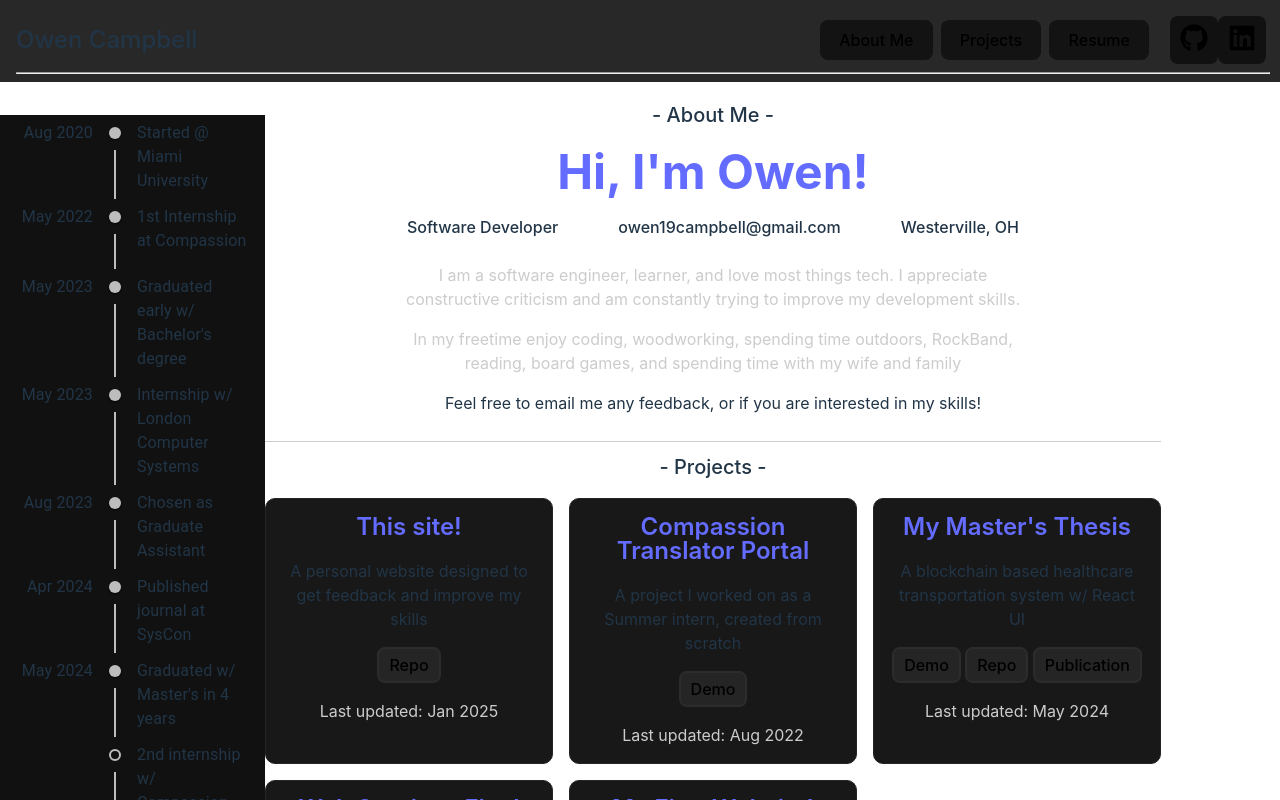
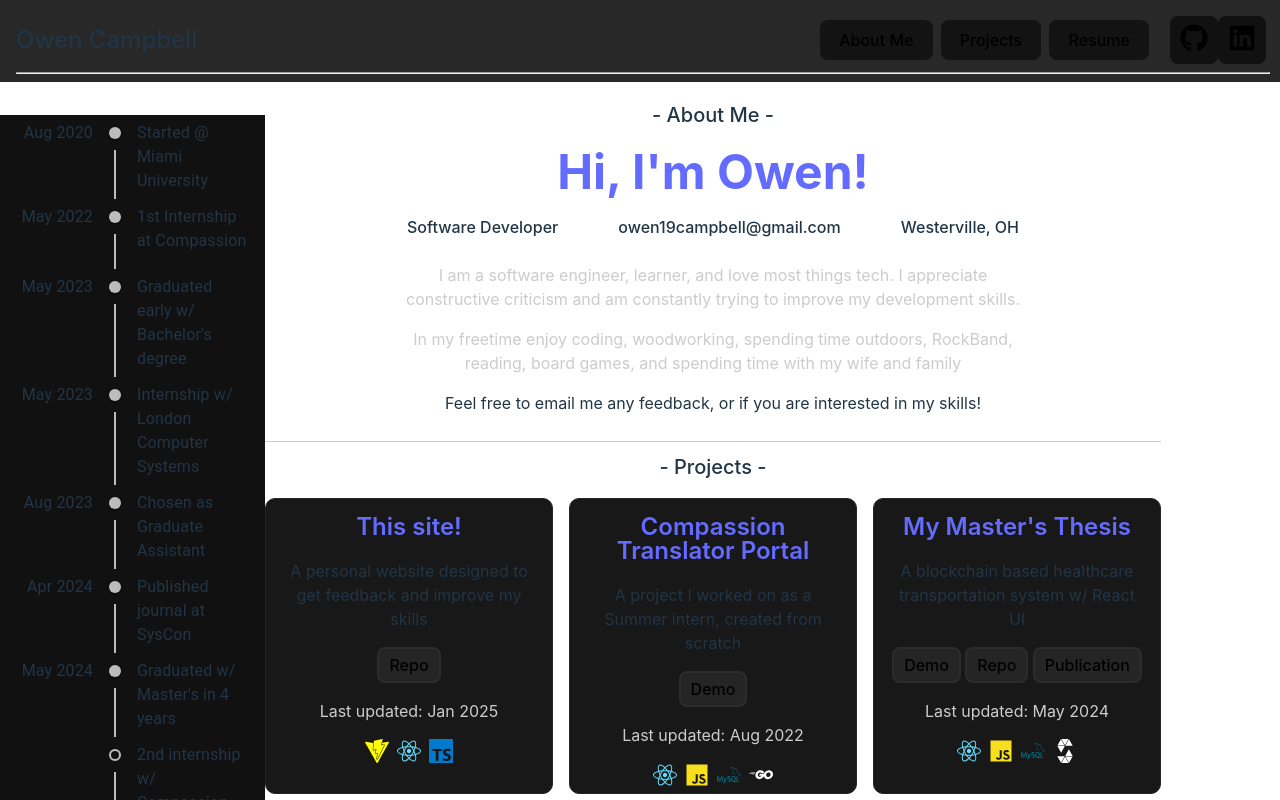
Before and after one commit to Ocamp09/personal-website, a React (Vite) app: page / in a window 1280 px wide. Shown: the top 800 px of the page. Built offline with nearby package versions, Linux system fonts and the light colour scheme.

Commit message:
add tech stack logos

```diff
--- a/src/App.tsx
+++ b/src/App.tsx
@@ -13,6 +13,7 @@ interface Project {
   publication?: string;
   about?: string;
   demo?: string;
+  techStack: Array<string>;
 }
 
 function App() {
@@ -24,6 +25,7 @@ function App() {
           "A personal website designed to get feedback and improve my skills",
         repo: "https://github.com/Ocamp09/personal-website",
         updated: "Jan 2025",
+        techStack: ["vite", "react", "ts"],
       },
       {
         name: "Compassion Translator Portal",
@@ -31,6 +33,7 @@ function App() {
           "A project I worked on as a Summer intern, created from scratch",
         demo: "https://youtu.be/HSl--roXX6U",
         updated: "Aug 2022",
+        techStack: ["react", "js", "sql", "go"],
       },
       {
         name: "My Master's Thesis",
@@ -40,6 +43,7 @@ function App() {
         demo: "https://youtu.be/sahVAYYfPXU",
         publication: "https://ieeexplore.ieee.org/document/10553424",
         updated: "May 2024",
+        techStack: ["react", "js", "sql", "solidity"],
       },
       {
         name: "Web Services Final Project",
@@ -48,12 +52,14 @@ function App() {
         repo: "https://github.com/Ocamp09/school-code/tree/main/cse451-campbeo2-web-main/L_final",
         demo: "https://youtu.be/TtXr-W1J9Nk",
         updated: "May 2023",
+        techStack: ["laravel", "php", "lambda", "js", "dynamo"],
       },
       {
         name: "My First Website!",
         description: "The first website I ever made in an intro web dev class",
         repo: "https://github.com/Ocamp09/school-code/tree/main/cse383_projects-master/finalProject",
         updated: "May 2021",
+        techStack: ["js", "html"],
       },
     ],
   };
--- a/src/components/Project.css
+++ b/src/components/Project.css
@@ -58,3 +58,8 @@
 p {
   margin-block-start: 0em;
 }
+
+.tech-stack-icon {
+  margin-left: 0.25rem;
+  margin-right: 0.25rem;
+}
--- a/src/components/Project.tsx
+++ b/src/components/Project.tsx
@@ -1,5 +1,17 @@
 import "./Project.css";
 import React from "react";
+import { FaReact, FaHtml5, FaLaravel } from "react-icons/fa";
+import { FaGolang } from "react-icons/fa6";
+import { IoLogoJavascript } from "react-icons/io5";
+import {
+  SiTypescript,
+  SiPhp,
+  SiSolidity,
+  SiAwslambda,
+  SiAmazondynamodb,
+  SiVite,
+  SiMysql,
+} from "react-icons/si";
 
 interface ProjectProps {
   key: number;
@@ -11,6 +23,7 @@ interface ProjectProps {
     publication?: string;
     about?: string;
     demo?: string;
+    techStack: Array<string>;
   };
 }
 
@@ -83,6 +96,37 @@ const Demo: React.FC<ButtonProps> = ({ item }) => {
 };
 
 const Project: React.FC<ProjectProps> = ({ key, project }) => {
+  const activeIcons = project.techStack;
+
+  const icons: { [key: string]: React.ComponentType } = {
+    react: FaReact,
+    js: IoLogoJavascript,
+    solidity: SiSolidity,
+    php: SiPhp,
+    ts: SiTypescript,
+    sql: SiMysql,
+    html: FaHtml5,
+    laravel: FaLaravel,
+    lambda: SiAwslambda,
+    dynamo: SiAmazondynamodb,
+    vite: SiVite,
+    go: FaGolang,
+  };
+
+  const iconColor: { [key: string]: string } = {
+    react: "#61dbfb",
+    js: "#F7DF1E",
+    solidity: "white",
+    php: "white",
+    ts: "#007acc",
+    sql: "#00758F",
+    html: "#e34c26",
+    laravel: "#F05340",
+    lambda: "#f37b05",
+    dynamo: "white",
+    vite: "yellow",
+    go: "white",
+  };
   if (!project.description) {
     project.description = "See the item's README for more info";
   }
@@ -100,6 +144,19 @@ const Project: React.FC<ProjectProps> = ({ key, project }) => {
         <Publication item={project.publication} />
       </div>
       <p className="date">Last updated: {project.updated}</p>
+      <div className="tech-stack">
+        {activeIcons.map((iconKey) => {
+          const IconComponent = icons[iconKey];
+          return IconComponent ? (
+            <IconComponent
+              key={iconKey}
+              size={24}
+              color={iconColor[iconKey]}
+              className="tech-stack-icon"
+            />
+          ) : null;
+        })}
+      </div>
     </div>
   );
 };
```
